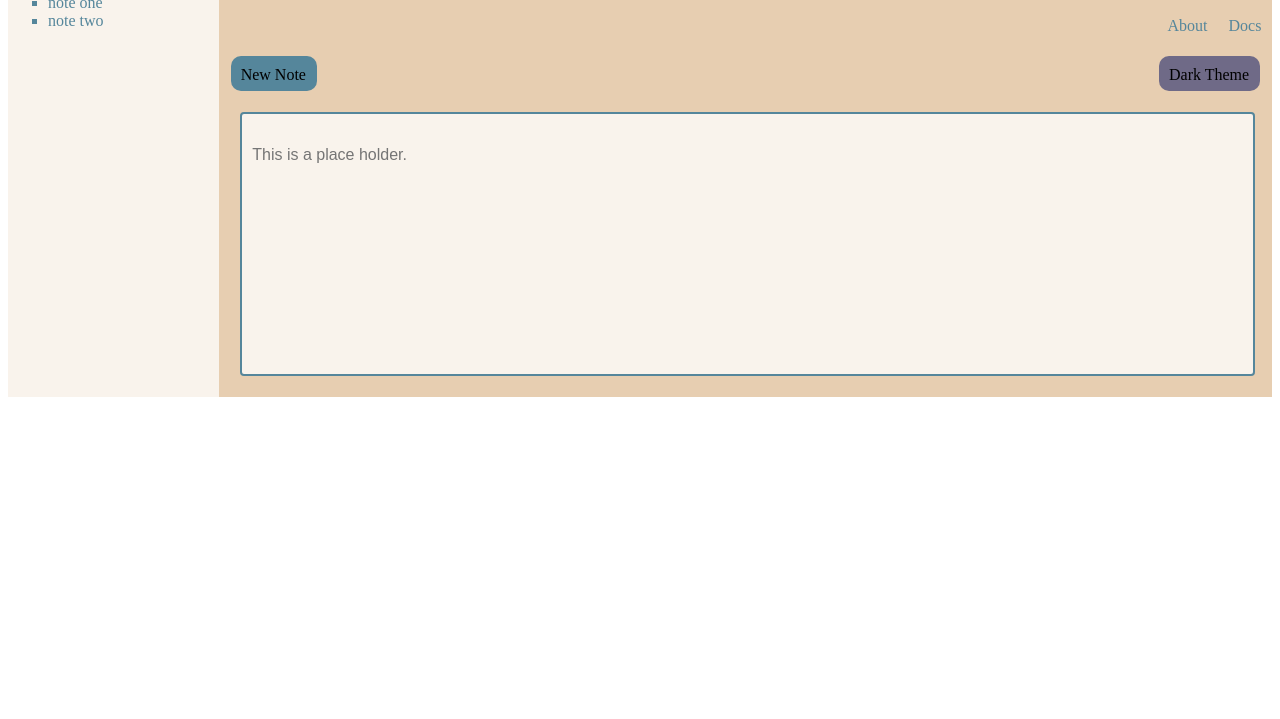
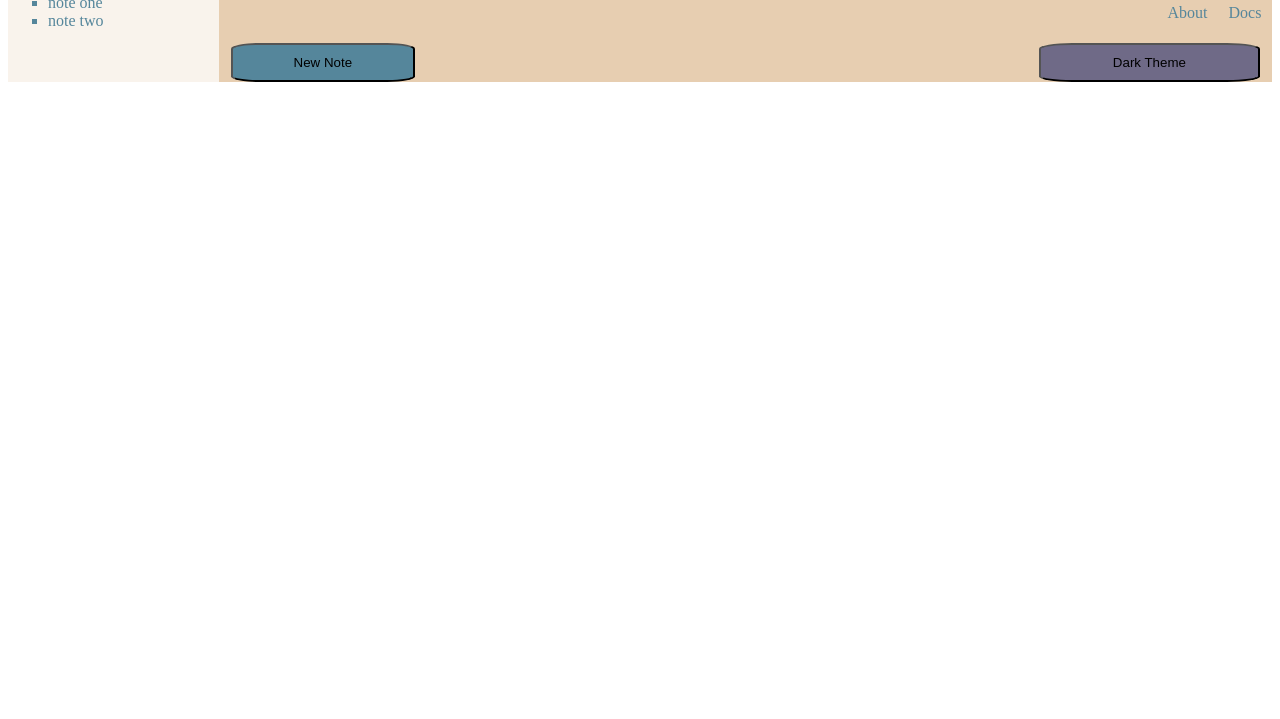
Before and after one commit to asfawsurafele/assignment-1, a plain HTML site: page index.html in a window 1280 px wide. Shown: the part 81-800 px from the top of the page. Drawn offline with Linux system fonts and the light colour scheme.

Commit message:
used proper textbox, changing flex and grid properties for buttons

```diff
--- a/css/stylesheet.css
+++ b/css/stylesheet.css
@@ -16,7 +16,7 @@ aside{
     background-color:#F9F3EC;
 }
 
-main{
+article{
     grid-column:2/3;
     background-color:#E7CEB1;
 }
@@ -27,7 +27,7 @@ header h1{
 header h2{
     text-align:center;
 }
-main div{
+article div{
     display:grid;
 }
 .aboutdocs{
@@ -40,24 +40,34 @@ main div{
     justify-content: right;
 }
 .flex1{
+    display:grid;
+    grid-template-columns: repeat(2, 1fr);
+}
+
+.flex1 div:first-child{
+    grid-column:0/1;
+}
+
+.flex1 div:last-child{
+    grid-column: 2/3;
     display:flex;
-    justify-content: space-between;
+    justify-content: flex-end;
 }
+
 .button1{
-border-radius: 10px;
+border-radius: 15%;
   background: #55869B;
   padding:10px;
-  width:66px;
-  height:15px;
+  width:35%;
   margin-left:12px;
   margin-top:10px;
+
 }
 .button2{
-    border-radius: 10px;
+    border-radius: 15%;
       background: #6F6A87;
       padding:10px;
-      width:81px;
-      height:15px;
+      width:42%;
       margin-right:12px;
       margin-top:10px;
     }
@@ -66,7 +76,3 @@ ul li{
     color:#55869B;
 
 }
-.flex2 style{
-    display:flex;
-    justify-content: space-around;
-}
--- a/index.html
+++ b/index.html
@@ -2,7 +2,7 @@
 <html lang="en">
 
 <head>
-    <link rel="stylesheet" href="css/stylesheet.css" />
+    <link rel="stylesheet" href="css/stylesheet.css"/>
     <meta charset="UTF-8" />
     <meta http-equiv="X-UA-Compatible" content="IE=edge" />
     <meta name="viewport" content="width=device-width, initial-scale=1.0" />
@@ -10,7 +10,7 @@
 </head>
 
 <body>
-    <main>
+    <article>
         <header>
             <h1>Take Better Notes</h1>
         </header>
@@ -19,26 +19,11 @@
             <div class="aboutdocs">Docs</div>
         </div>
         <div class="flex1">
-            <div class="button1" href="#">New Note</div>
-            <div class="button2" href="#">Dark Theme</div>
+            <div><button class="button1" href="#">New Note</button></div>
+            <div><button class="button2" href="#">Dark Theme</button></div>
         </div>
         </div>
-        <div class="flex2"></div>
-            <style>
-                input[type=text]{
-                    background-color:#F9F3EC;
-                    border:2px solid #55869B;
-                    border-radius:4px;
-                    width:95%;
-                    padding:3% 0 20% 1%;
-                    margin:2%;
-                    font-size:100%;
-
-                }
-            </style>
-            <input type="text" placeholder="This is a place holder.">
-        </div>
-    </main>
+    </article>
     <aside>
         <header>
             <h2>My Notes</h2>
```
